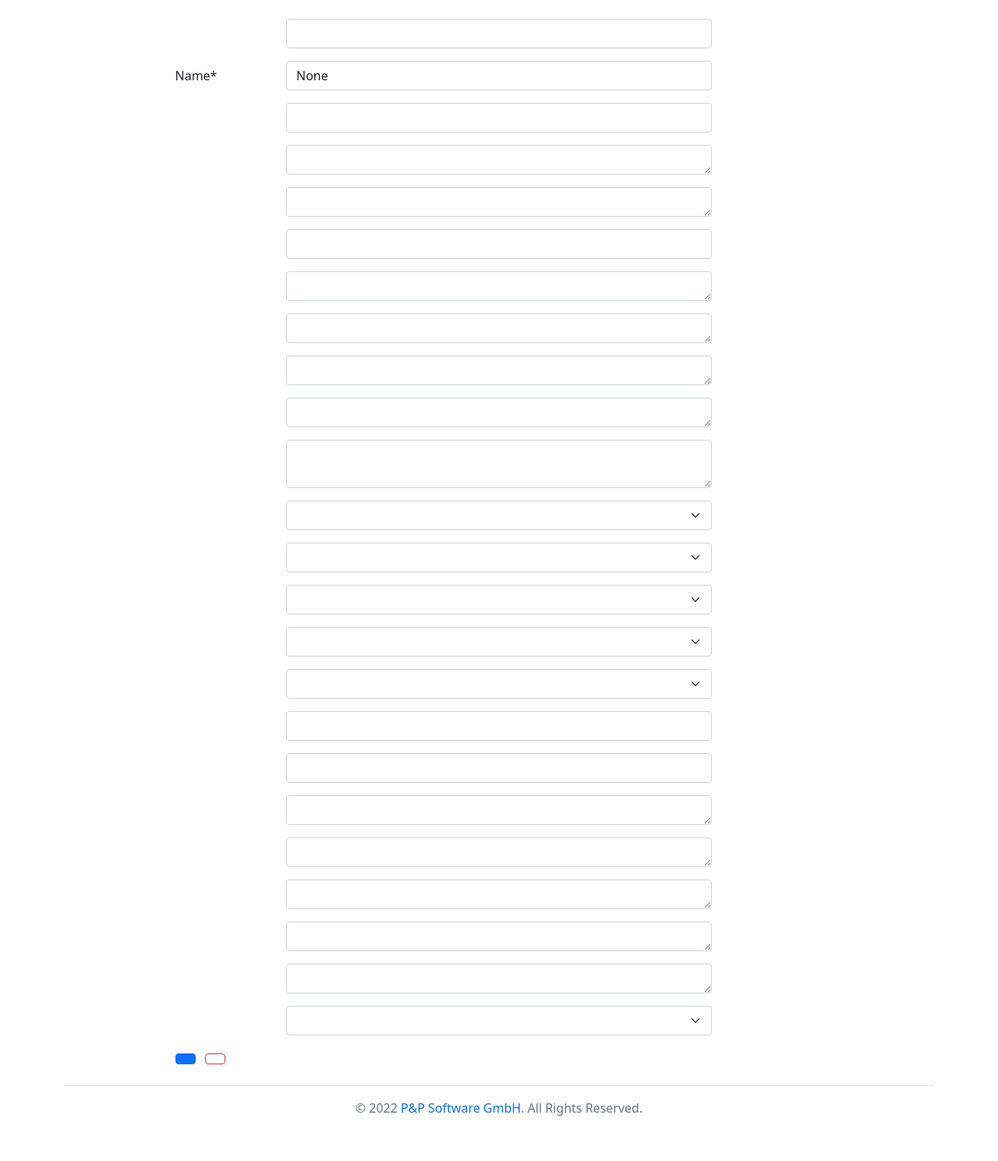
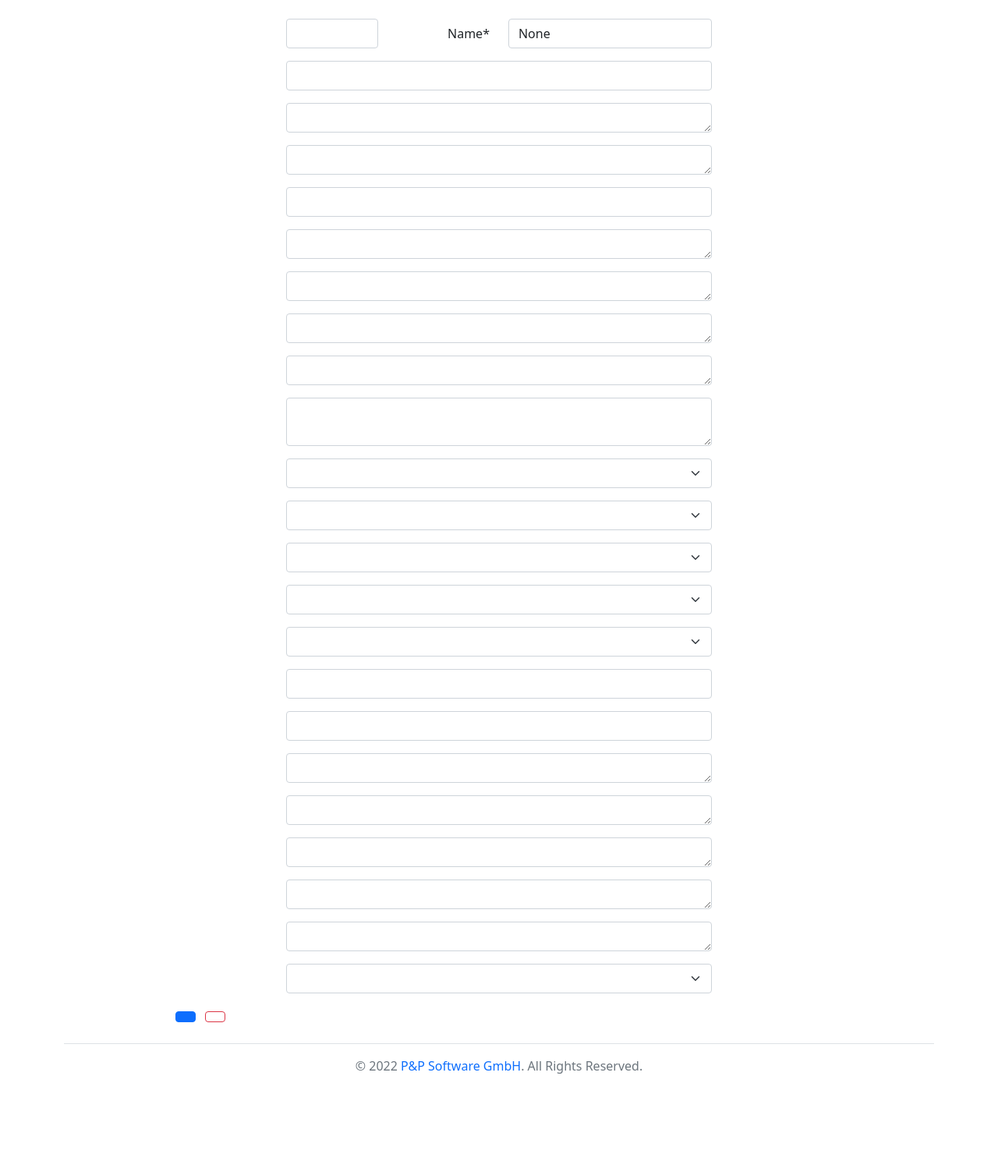
Before and after one commit to pnp-software/cordetfw_editor, a Django app: template editor/templates/spec_item_form.html in a window 1280 px wide. Shown: the part 89-1578 px from the top of the page at 78% size. After the commit the page ends 1466 px from the top, so only its background shows below. Run offline with Django 3.2, Linux system fonts and the light colour scheme; the template is opened without the code that fills it: values that come from a table or form of the project are taken from there, others are empty; parts of the project's set-up code (start-up, migrations or seed data) failed here and were passed over; some libraries are stand-ins or nearby versions.

Commit message:
Domain and Name on same line in form
domain and name are always existing -> remove hidden if/else

```diff
--- a/editor/templates/spec_item_form.html
+++ b/editor/templates/spec_item_form.html
@@ -9,13 +9,12 @@
 
             <form method="post">
                 {% csrf_token %}
-                {% if not form.domain.is_hidden %}
                 <div class="mb-3 row">
                     <label for="{{ form.domain.id_for_label }}"
                            class="col-form-label col-2">
                         {{ form.domain.label }}{% if form.domain.field.required %}*{% endif %}
                     </label>
-                    <div class="col-10 col-lg-8">
+                    <div class="col-3 col-lg-2">
                         <input type="text" id="{{ form.domain.id_for_label }}"
                                class="form-control {% if form.domain.errors %}is-invalid{% endif %}"
                                name="domain" value="{{ form.domain.value }}"
@@ -30,17 +29,11 @@
                         </div>
                         {% endif %}
                     </div>
-                </div>
-                {% else %}
-                <input type="hidden" id="{{ form.domain.id_for_label }}" name="domain">
-                {% endif %}
-                {% if not form.name.is_hidden %}
-                <div class="mb-3 row">
                     <label for="{{ form.name.id_for_label }}"
-                           class="col-form-label col-2">
+                           class="col-form-label col-2 text-end">
                         {{ form.name.label }}{% if form.name.field.required %}*{% endif %}
                     </label>
-                    <div class="col-10 col-lg-8">
+                    <div class="col-5 col-lg-4">
                         <input type="text" id="{{ form.name.id_for_label }}"
                                class="form-control {% if form.name.errors %}is-invalid{% endif %}"
                                name="name" value="{{ form.name.value }}"
@@ -56,9 +49,6 @@
                         {% endif %}
                     </div>
                 </div>
-                {% else %}
-                <input type="hidden" id="{{ form.name.id_for_label }}" name="name">
-                {% endif %}
                 {% if not form.title.is_hidden %}
                 <div class="mb-3 row">
                     <label for="{{ form.title.id_for_label }}"
```
